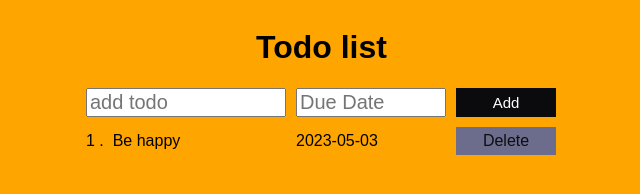
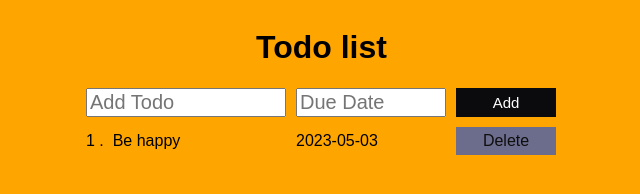
Before and after one commit to Vinayak-Sannaik/todo, a plain HTML site: page index.html in a window 1280 px wide. Shown: the full height of the page, 327-967 px from the left. Drawn offline with Linux system fonts and the light colour scheme.

Commit message:
Update index.html

```diff
--- a/index.html
+++ b/index.html
@@ -12,7 +12,7 @@
     <h1 class="heading">Todo list </h1>
 
     <div class="todo-input-grid">
-      <input type="text" placeholder="add todo" class="js-text-button">
+      <input type="text" placeholder="Add Todo" class="js-text-button">
       <input placeholder="Due Date" class="js-date-button" type="text" onfocus="(this.type='date')" id="date" />
       <button class="js-add-button">Add</button>
     </div>
```
